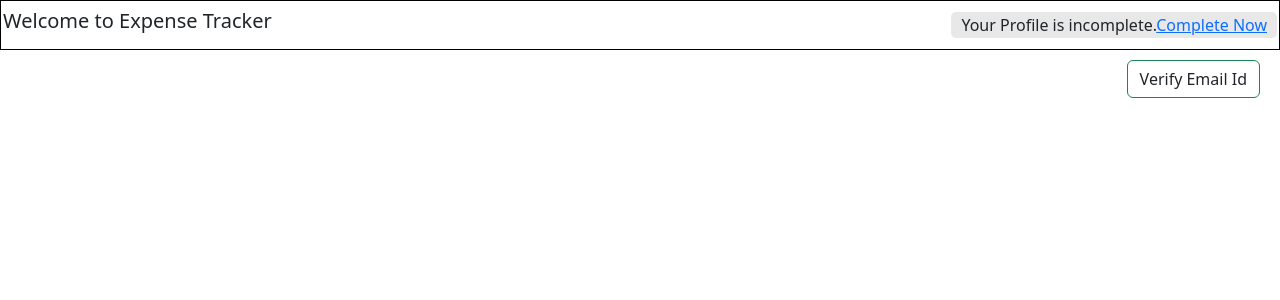
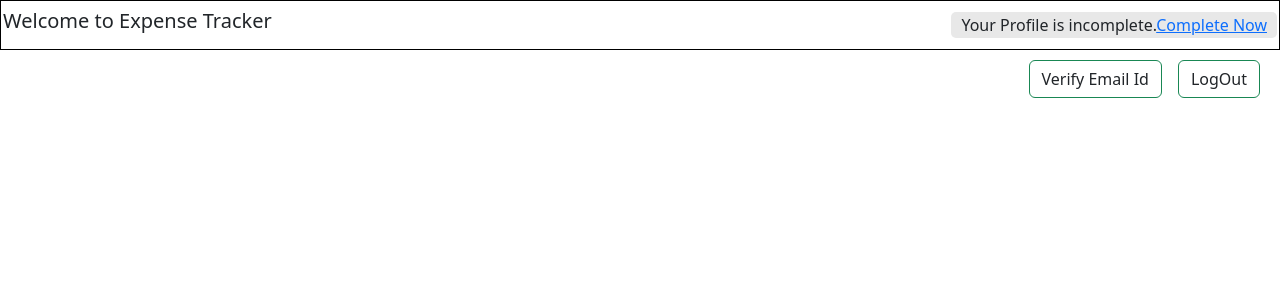
Before and after one commit to NagendraVarma1/Expense-Tracker, a React (Create React App) app: page /home in a window 1280 px wide. Shown: the top 300 px of the page. Built offline with nearby package versions, Linux system fonts and the light colour scheme.

Commit message:
Logout user

```diff
--- a/src/Components/Home.js
+++ b/src/Components/Home.js
@@ -1,11 +1,18 @@
 import React, { Fragment, useContext } from "react";
 import { Button, Navbar } from "react-bootstrap";
-import { NavLink } from "react-router-dom";
+import { NavLink, useNavigate } from "react-router-dom";
 import AuthContext from "../Store/Auth/auth-context";
 
 const Home = () => {
 
+  const navigate = useNavigate();
+
   const authCtx = useContext(AuthContext)
+
+  const logOutClickHandler = () => {
+    authCtx.logOut()
+    navigate('/login')
+  }
 
   const emailVerificationHandler = () => {
 
@@ -55,13 +62,20 @@ const Home = () => {
           <NavLink to={"/profile"}>Complete Now</NavLink>
         </p>
       </Navbar>
-      <Button
+      <div style={{ position: "absolute", right: "20px", top: "60px" }}>
+      <Button className="mx-3"
         variant="outline-success text-dark"
-        style={{ position: "absolute", right: "20px", top: "60px" }}
         onClick={emailVerificationHandler}
       >
         Verify Email Id
       </Button>
+      <Button
+        variant="outline-success text-dark"
+         onClick={logOutClickHandler}
+      >
+        LogOut
+      </Button>
+      </div>
     </Fragment>
   );
 };
```
